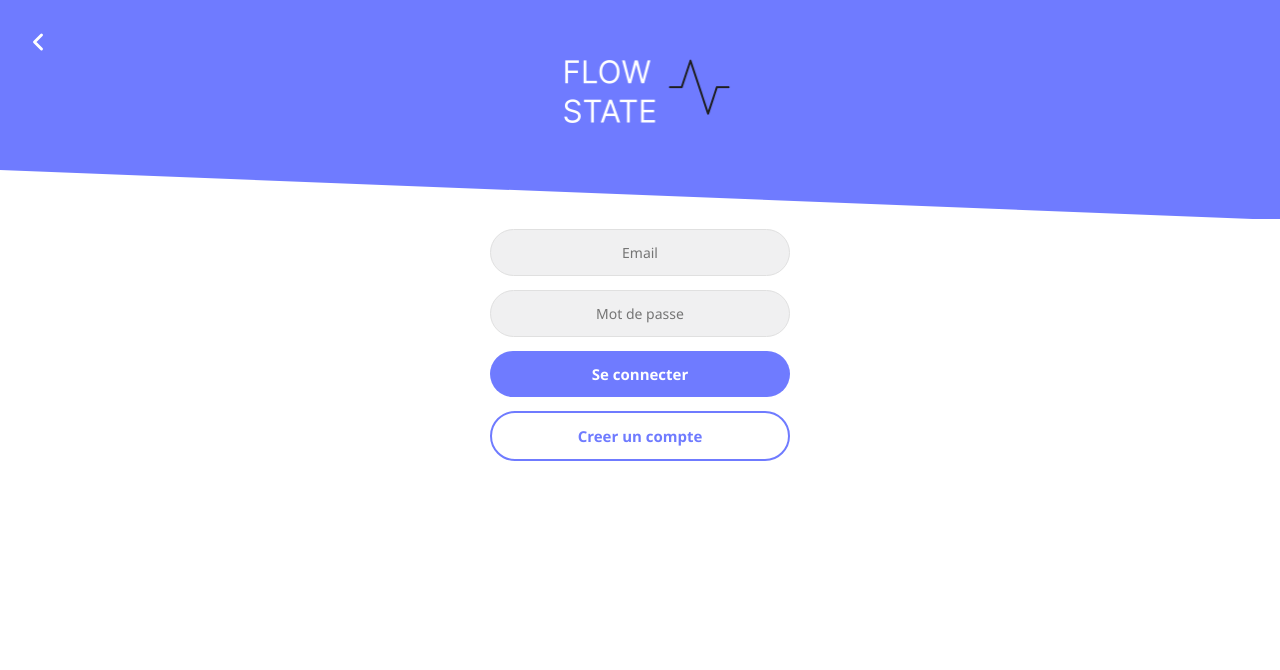
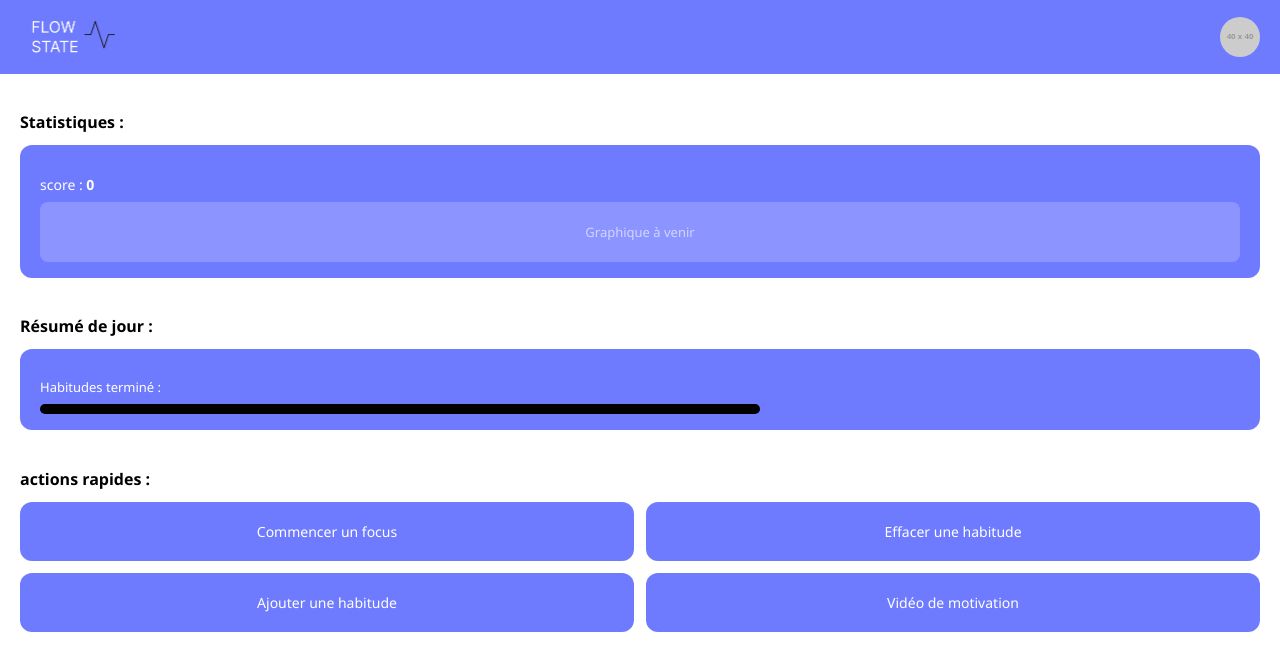
Before and after one commit to anas-dev523/FlowState, a React (Create React App) app in the folder flowstate-frontend/: page /dashboard in a window 1280 px wide. Before the commit this address led to /login. Shown: the top 670 px of the page. Built offline with nearby package versions, Linux system fonts and the light colour scheme.

Commit message:
creation de page dashboard et correction de dependencies

```diff
--- a/flowstate-frontend/src/App.js
+++ b/flowstate-frontend/src/App.js
@@ -3,6 +3,7 @@ import React from 'react';
 import { BrowserRouter as Router, Routes, Route, Navigate } from 'react-router-dom';
 import Login from './pages/Login';
 import Register from './pages/Register';
+import Dashboard from './pages/Dashboard';
 import DevPage from './DevPage';
 
 function App() {
@@ -11,6 +12,7 @@ function App() {
       <Routes>
         <Route path="/login" element={<Login />} />
         <Route path="/register" element={<Register />} />
+        <Route path="/dashboard" element={<Dashboard />} />
         <Route path="*" element={<Navigate to="/login" />} />
         <Route path='/dev' element={<DevPage/>}></Route>
       </Routes>
--- /dev/null
+++ b/flowstate-frontend/src/pages/Dashboard.jsx
@@ -0,0 +1,92 @@
+import { useNavigate } from 'react-router-dom';
+import Logo from '../components/Logo';
+
+function Dashboard() {
+  const navigate = useNavigate();
+  const user = JSON.parse(localStorage.getItem('user') || '{}');
+
+  return (
+    <div style={{ fontFamily: "'Segoe UI', system-ui, sans-serif", backgroundColor: '#fff', minHeight: '100vh' }}>
+
+      {/* Header */}
+      <div style={{
+        backgroundColor: '#6F7BFF', padding: '16px 20px',
+        display: 'flex', justifyContent: 'space-between', alignItems: 'center'
+      }}>
+        <Logo width={100} />
+        <img
+          src={user.photo || 'https://placehold.co/40x40'}
+          alt="profil"
+          onClick={() => navigate('/profil')}
+          style={{ width: 40, height: 40, borderRadius: '50%', cursor: 'pointer', objectFit: 'cover' }}
+        />
+      </div>
+
+      <div style={{ padding: '24px 20px', display: 'flex', flexDirection: 'column', gap: '24px' }}>
+
+        {/* Statistiques */}
+        <section>
+          <h2 style={{ fontSize: '16px', marginBottom: '12px' }}>Statistiques :</h2>
+          <div style={{
+            backgroundColor: '#6F7BFF', borderRadius: '12px',
+            padding: '16px 20px', color: '#fff'
+          }}>
+            <p style={{ fontSize: '14px', marginBottom: '8px' }}>score : <strong>0</strong></p>
+            <div style={{
+              height: '60px', backgroundColor: 'rgba(255,255,255,0.2)',
+              borderRadius: '8px', display: 'flex', alignItems: 'center',
+              justifyContent: 'center', color: 'rgba(255,255,255,0.6)', fontSize: '13px'
+            }}>
+              Graphique à venir
+            </div>
+          </div>
+        </section>
+
+        {/* Résumé de jour */}
+        <section>
+          <h2 style={{ fontSize: '16px', marginBottom: '12px' }}>Résumé de jour :</h2>
+          <div
+            onClick={() => navigate('/habitudes')}
+            style={{
+              backgroundColor: '#6F7BFF', borderRadius: '12px',
+              padding: '16px 20px', color: '#fff', cursor: 'pointer'
+            }}>
+            <p style={{ fontSize: '13px', marginBottom: '8px' }}>Habitudes terminé :</p>
+            <div style={{
+              height: '10px', backgroundColor: '#000',
+              borderRadius: '5px', width: '60%'
+            }} />
+          </div>
+        </section>
+
+        {/* Actions rapides */}
+        <section>
+          <h2 style={{ fontSize: '16px', marginBottom: '12px' }}>actions rapides :</h2>
+          <div style={{ display: 'grid', gridTemplateColumns: '1fr 1fr', gap: '12px' }}>
+            {[
+              { label: 'Commencer un focus', path: '/focus' },
+              { label: 'Effacer une habitude', path: '/habitudes' },
+              { label: 'Ajouter une habitude', path: '/habitudes/ajouter' },
+              { label: 'Vidéo de motivation', path: '/motivation' },
+            ].map(({ label, path }) => (
+              <div
+                key={label}
+                onClick={() => navigate(path)}
+                style={{
+                  backgroundColor: '#6F7BFF', borderRadius: '12px',
+                  padding: '20px 12px', color: '#fff', textAlign: 'center',
+                  fontSize: '14px', fontWeight: '500', cursor: 'pointer'
+                }}
+              >
+                {label}
+              </div>
+            ))}
+          </div>
+        </section>
+
+      </div>
+    </div>
+  );
+}
+
+export default Dashboard;
```
Also changed, not shown: flowstate-frontend/package.json (+2 -10 lines), 1 other file (tests, documents, lock files or other folders).
